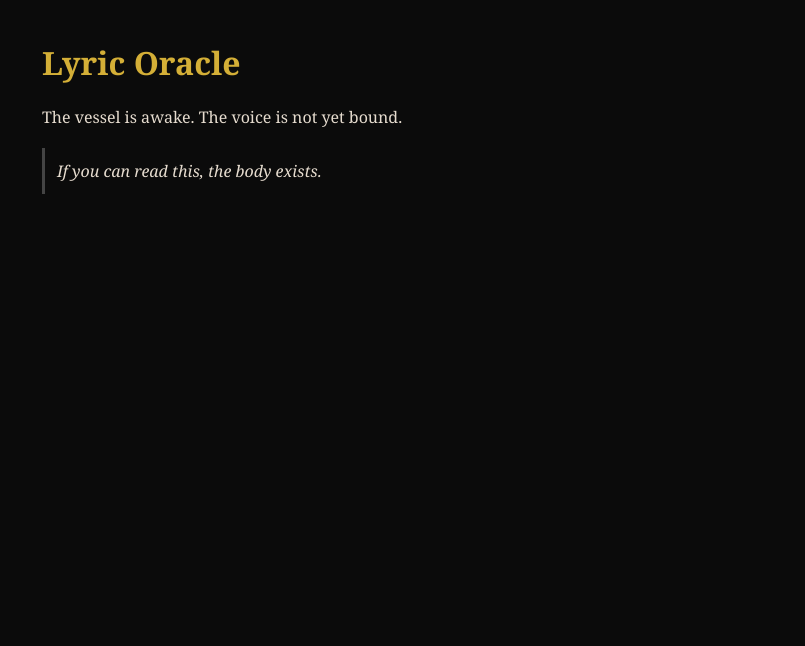
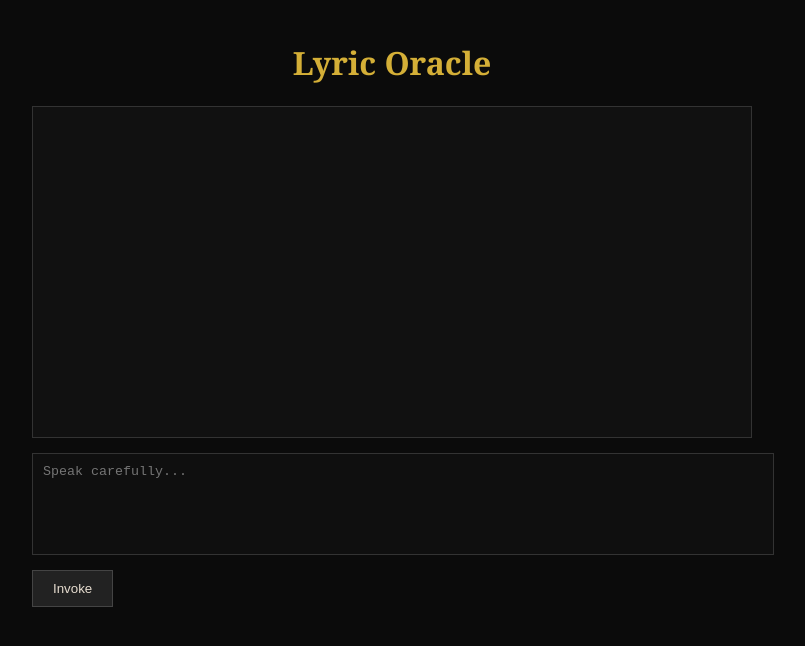
Before and after one commit to HELEL13666/lyric-oracle, a plain HTML site: page index.html in a window 1280 px wide. Shown: the whole page, without its empty margins (248-1053 px from the left). Drawn offline with Linux system fonts and the light colour scheme.

Commit message:
Update index.html

```diff
--- a/index.html
+++ b/index.html
@@ -14,26 +14,78 @@
     }
     h1 {
       color: #d4af37;
+      text-align: center;
     }
     .container {
-      max-width: 700px;
+      max-width: 720px;
       margin: auto;
     }
-    .status {
-      margin-top: 20px;
-      padding: 12px;
-      border-left: 3px solid #444;
+    #chat {
+      border: 1px solid #333;
+      padding: 15px;
+      min-height: 300px;
+      margin-bottom: 15px;
+      overflow-y: auto;
+      background: #111;
+    }
+    .user {
+      color: #9ec1c3;
+      margin-bottom: 10px;
+    }
+    .oracle {
+      color: #e6dccf;
+      margin-bottom: 15px;
       font-style: italic;
+    }
+    textarea {
+      width: 100%;
+      height: 80px;
+      background: #0f0f0f;
+      color: #e6dccf;
+      border: 1px solid #333;
+      padding: 10px;
+      resize: none;
+    }
+    button {
+      margin-top: 10px;
+      padding: 10px 20px;
+      background: #222;
+      color: #e6dccf;
+      border: 1px solid #444;
+      cursor: pointer;
+    }
+    button:hover {
+      background: #333;
     }
   </style>
 </head>
 <body>
   <div class="container">
     <h1>Lyric Oracle</h1>
-    <p>The vessel is awake. The voice is not yet bound.</p>
-    <div class="status">
-      If you can read this, the body exists.
-    </div>
+
+    <div id="chat"></div>
+
+    <textarea id="input" placeholder="Speak carefully..."></textarea>
+    <button onclick="invoke()">Invoke</button>
+  </div>
+
+  <script>
+    const chat = document.getElementById("chat");
+    const input = document.getElementById("input");
+
+    function invoke() {
+      const text = input.value.trim();
+      if (!text) return;
+
+      chat.innerHTML += `<div class="user"><b>You:</b> ${text}</div>`;
+      chat.innerHTML += `<div class="oracle"><b>Oracle:</b> I hear you. The voice has not yet arrived.</div>`;
+
+      input.value = "";
+      chat.scrollTop = chat.scrollHeight;
+    }
+  </script>
+</body>
+</html>
   </div>
 </body>
 </html>
```
